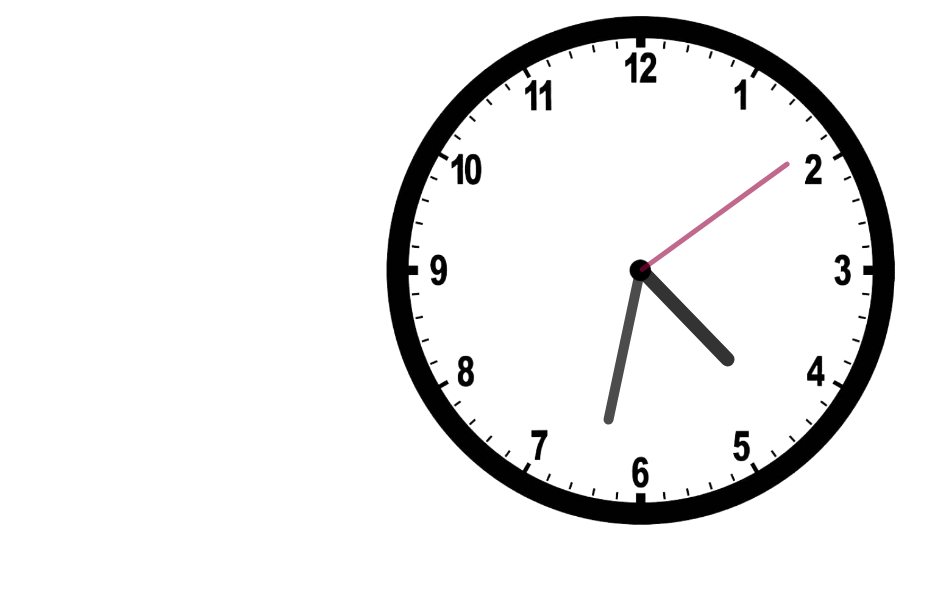
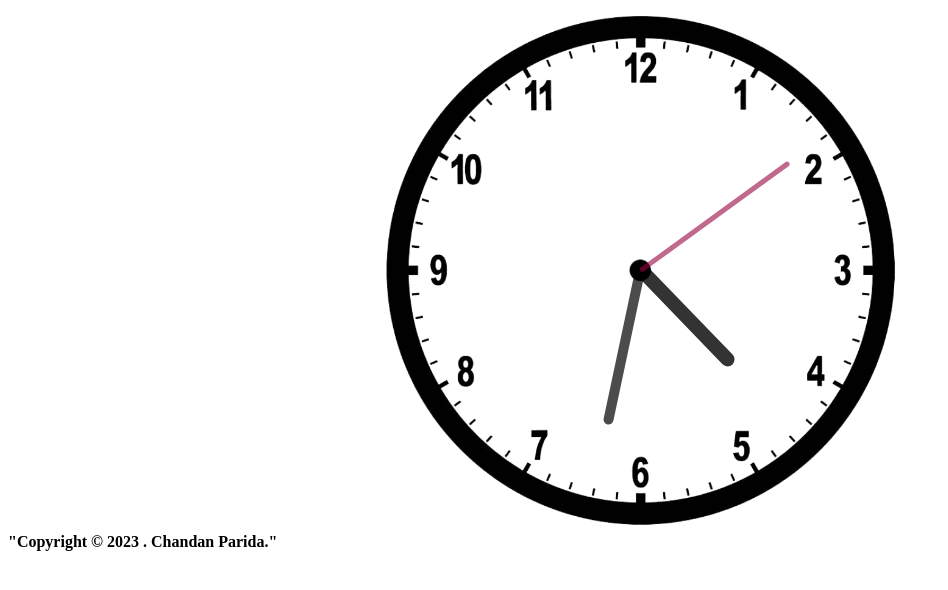
Before and after one commit to ChandanP01/Analog-clock, a plain HTML site: page index.html in a window 1280 px wide. Shown: the whole page, without its empty margins (0-948 px from the left). Drawn offline with Linux system fonts and the light colour scheme.

Commit message:
edit Copyright
Signed-off-by: Chandan Kumar Parida <120441215+ckp07@users.noreply.github.com>

```diff
--- a/index.html
+++ b/index.html
@@ -17,6 +17,13 @@
         <div id="minutes"></div>
         <div id="second"></div>
     </div>
+    <footer>
+    <div class = "copy">
+        <strong>
+            "Copyright &copy; 2023 . Chandan Parida."
+        </strong>
+    </div>
+     </footer>
 </body>
 
 </html>
```
